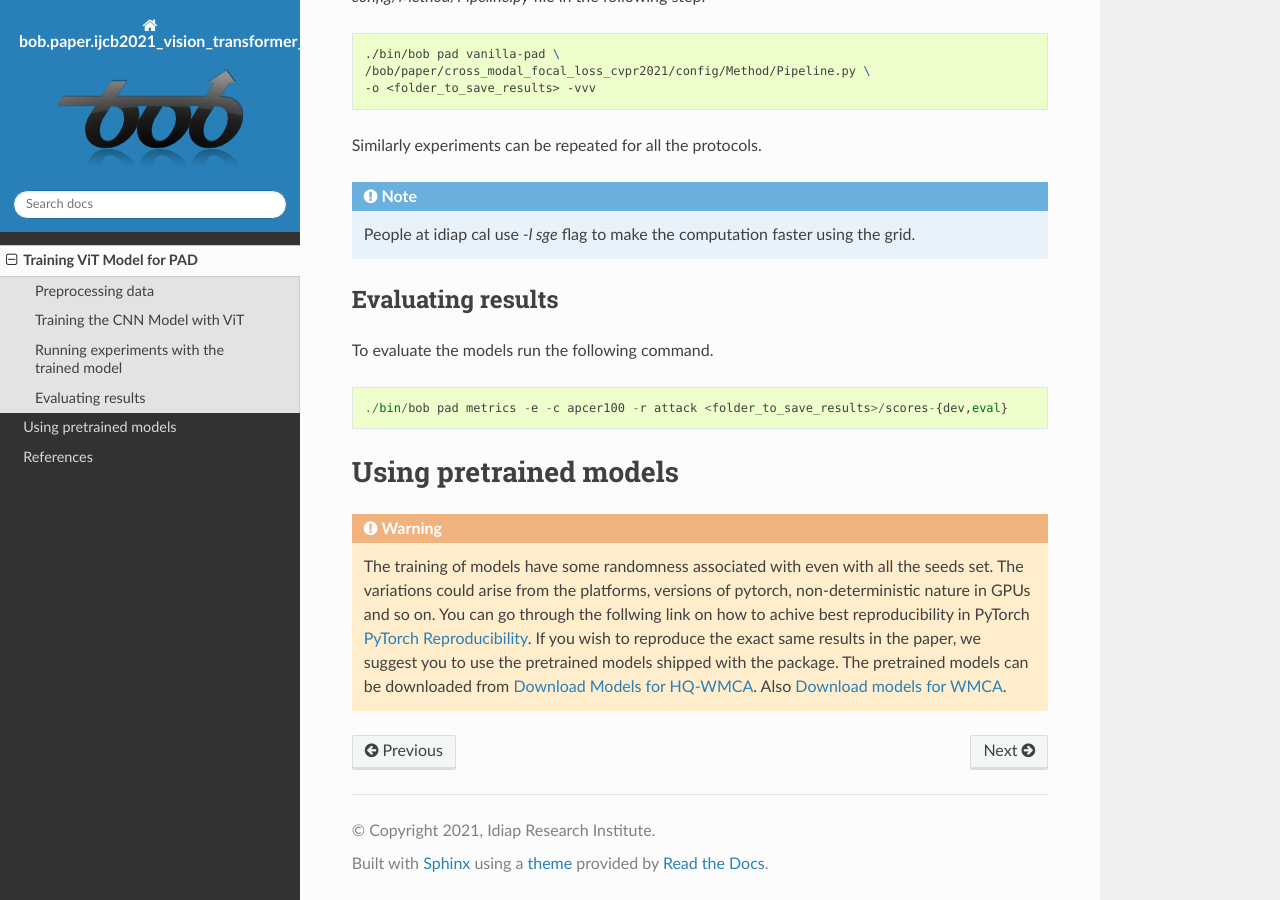
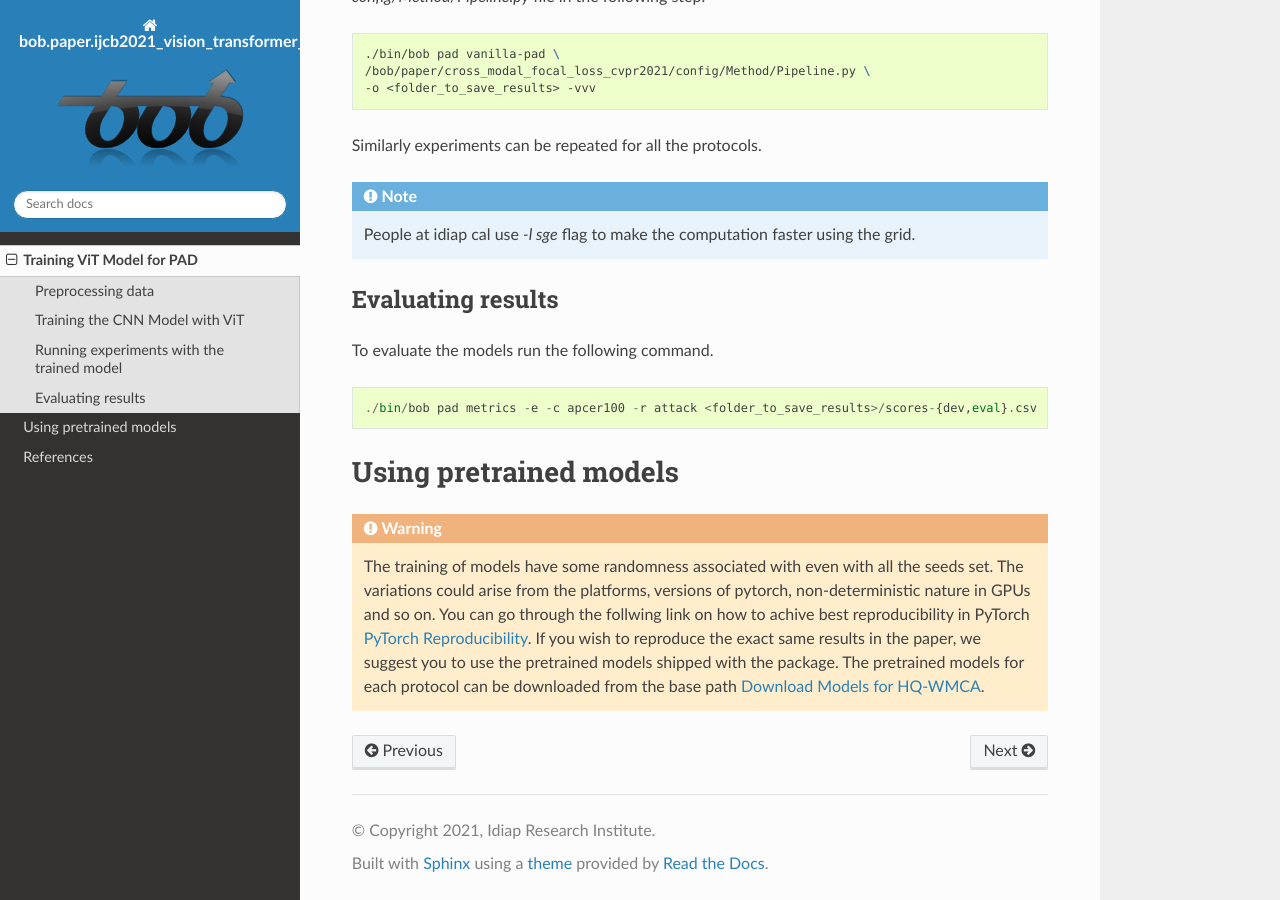
Before and after one commit to Vareto-PYTORCH/pytorch-pad-transformer-ijcb, a Sphinx documentation site: the page built from doc/running_vit.rst, in a window 1280 px wide and 900 px high, scrolled down 2458 px. Built offline with Sphinx 7.4.7 and the Read the Docs theme 2.0.0, drawn with Linux system fonts in a browser that asks for light colours; formulas are drawn with MathJax 3; the version number could not be read and is left out.

Commit message:
Working model

```diff
--- a/doc/running_vit.rst
+++ b/doc/running_vit.rst
@@ -110,7 +110,7 @@ To evaluate the models run the following command.
 
 .. code-block:: python
 
-	./bin/bob pad metrics -e -c apcer100 -r attack <folder_to_save_results>/scores-{dev,eval}
+	./bin/bob pad metrics -e -c apcer100 -r attack <folder_to_save_results>/scores-{dev,eval}.csv
 
 Using pretrained models
 =======================
@@ -120,4 +120,4 @@ Using pretrained models
     The training of models have some randomness associated with even with all the seeds set. The variations could arise from the
     platforms, versions of pytorch, non-deterministic nature in GPUs and so on. You can go through the follwing link on how to achive best reproducibility
     in PyTorch `PyTorch Reproducibility <https://pytorch.org/docs/stable/notes/randomness.html>`_. If you wish to reproduce the exact same results in the paper, we suggest
-    you to use the pretrained models shipped with the package. The pretrained models can be downloaded from `Download Models for HQ-WMCA <https://www.idiap.ch/software/bob/data/bob/bob.paper.cross_modal_focal_loss_cvpr2021/HQ-WMCA_CMFL-f5223d9f.tar.gz>`_. Also `Download models for WMCA <https://www.idiap.ch/software/bob/data/bob/bob.paper.cross_modal_focal_loss_cvpr2021/WMCA_CMFL-068ddd9b.tar.gz>`_.
+    you to use the pretrained models shipped with the package. The pretrained models for each protocol can be downloaded from the base path `Download Models for HQ-WMCA <https://www.idiap.ch/software/bob/data/bob/bob.paper.ijcb2021_vision_transformer_pad/>`_.
```
